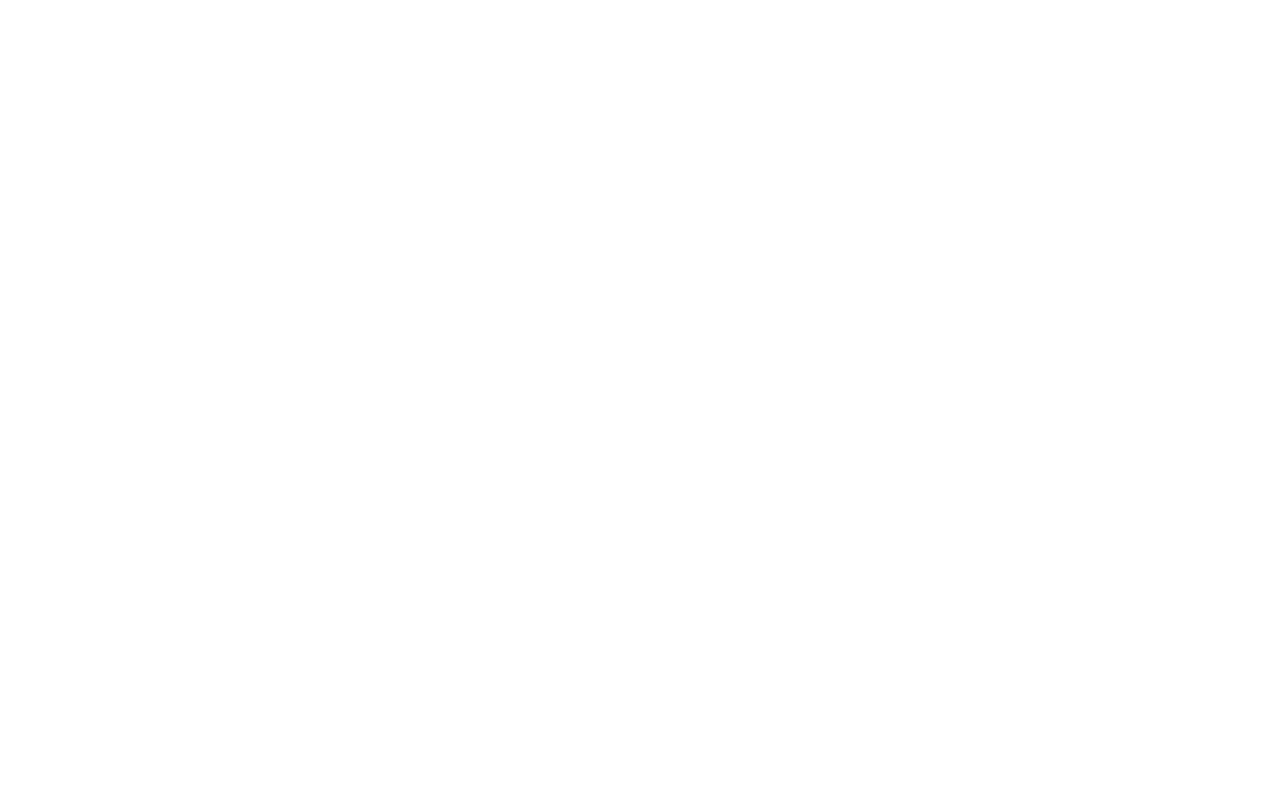
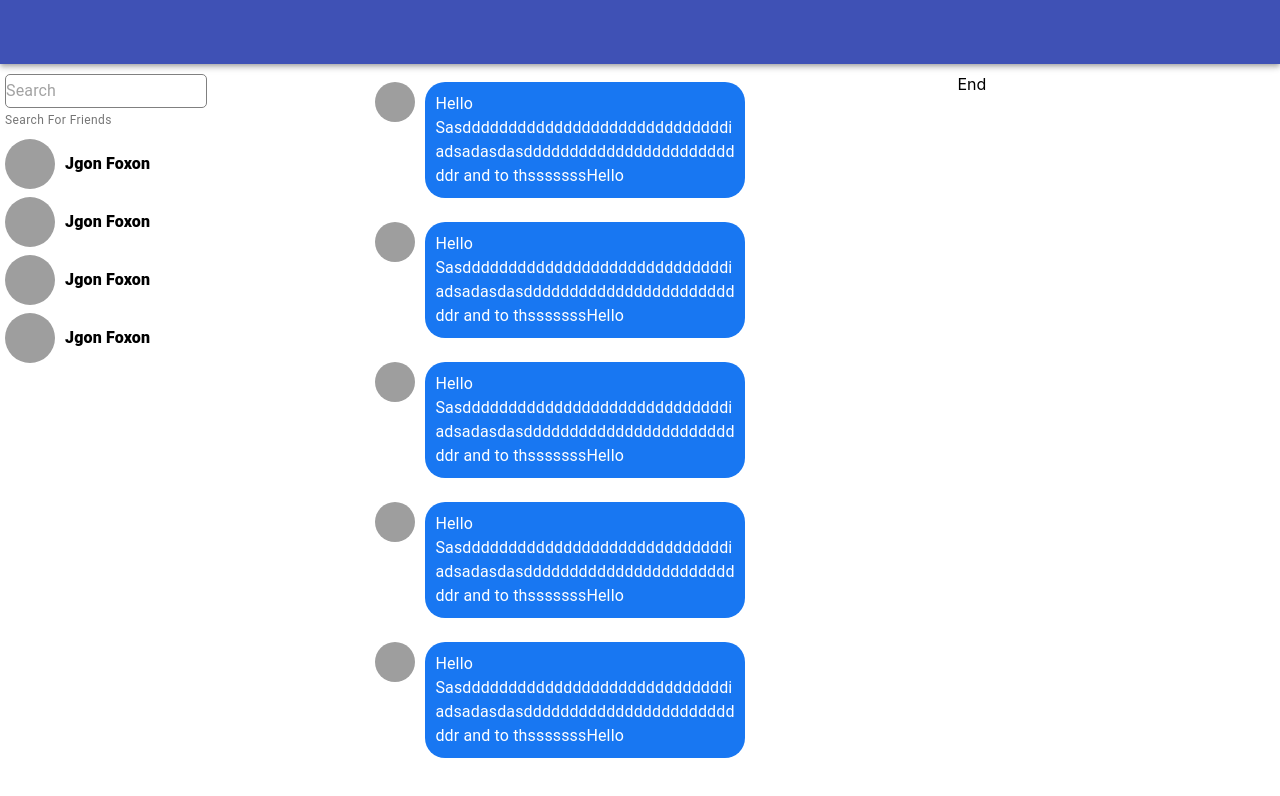
Before and after one commit to Abdulrahimch/mett_new_people, a React (Create React App) app in the folder client/: page /chat in a window 1280 px wide. Shown: the top 796 px of the page. Built offline with nearby package versions, Linux system fonts and the light colour scheme; grey boxes are pictures that could not be loaded.

Commit message:
adding chat page and header component

```diff
--- a/client/src/App.tsx
+++ b/client/src/App.tsx
@@ -3,15 +3,19 @@
 import Login from './pages/Login/Login';
 import Home from './pages/Home/Home';
 import SignUp from './pages/SignUp/SignUp';
+import AuthChat from './pages/Chat/AuthChat';
+import Header from './components/Header/Header';
 
 function App (): JSX.Element {
     return (
         <BrowserRouter>
-            <Switch>
-                <Route exact path="/" component={Home} />
-                <Route exact path="/login" component={Login} />
-                <Route exact path="/signup" component={SignUp} />
-            </Switch>
+            <Header />
+                <Switch>
+                    <Route exact path="/" component={Home} />
+                    <Route exact path="/login" component={Login} />
+                    <Route exact path="/signup" component={SignUp} />
+                    <Route exact path="/chat" component={AuthChat} />
+                </Switch>
         </BrowserRouter>
     )
 };
--- /dev/null
+++ b/client/src/components/Header/Header.tsx
@@ -0,0 +1,14 @@
+import { AppBar, Toolbar } from '@material-ui/core';
+
+function Header(): JSX.Element{
+    return (
+        <>
+            <AppBar position="static">
+                <Toolbar></Toolbar>
+            </AppBar>
+
+        </>
+    )
+}
+
+export default Header;
--- /dev/null
+++ b/client/src/pages/Chat/AuthChat.tsx
@@ -0,0 +1,43 @@
+import { Grid, Box, TextField } from '@material-ui/core';
+import useStyles from './useStyles';
+import Conversation from './Conversation/Conversation';
+import Message from './Message/Message';
+
+function AuthChat(): JSX.Element {
+    const { root, mainBox, chatMenu, chatBox, chatOnline, inputs } = useStyles();
+    return (
+        <>
+            <Grid container className={root}>
+                <Grid item xs={12} sm={12} md={12} lg={12}>
+                    <Box className={mainBox}>
+                        <Box className={chatMenu}>
+                            <TextField
+                                id="search"
+                                placeholder="Search"
+                                helperText="Search For Friends"
+                                InputProps={{
+                                    classes: { input: inputs },
+                                    disableUnderline: true,
+                                }}
+                            />
+                            <Conversation />
+                            <Conversation />
+                            <Conversation />
+                            <Conversation />
+                        </Box>
+                        <Box className={chatBox}>
+                            <Message />
+                            <Message />
+                            <Message />
+                            <Message />
+                            <Message />
+                        </Box>
+                        <Box className={chatOnline}>End</Box>
+                    </Box>
+                </Grid>
+            </Grid>
+        </>
+    )
+}
+
+export default AuthChat;
--- /dev/null
+++ b/client/src/pages/Chat/Conversation/Conversation.tsx
@@ -0,0 +1,25 @@
+import { Grid, Avatar, Typography } from "@material-ui/core";
+import useStyles from "./useStyles";
+
+function Conversation(): JSX.Element {
+    const { img, name, container } = useStyles();
+
+    return (
+        <>
+            <Grid container className={container}>
+                <Grid item>
+                    <Avatar
+                        src="https://meetnewpeople.s3.amazonaws.com/img01.jpg"
+                        alt="random"
+                        className={img}
+                    />
+                </Grid>
+                <Grid item>
+                    <Typography className={name}>Jgon Foxon</Typography>
+                </Grid>
+            </Grid>
+        </>
+    )
+}
+
+export default Conversation;
--- /dev/null
+++ b/client/src/pages/Chat/Conversation/useStyles.ts
@@ -0,0 +1,27 @@
+import { makeStyles } from "@material-ui/core/styles";
+
+const useStyles = makeStyles((theme) => ({
+    container: {
+        cursor: 'pointer',
+        justifyContent: "flex-start",
+         alignItems: "center",
+         marginTop: '0.5em',
+        '&:hover': {
+            backgroundColor: '#B8B8B8'
+        }
+    },
+    img: {
+        width: '50px',
+        height: '50px',
+        marginRight: '0.5em',
+
+    },
+    name: {
+        fontsize: 12,
+        fontWeight: 800,
+    },
+
+
+}));
+
+export default useStyles;
--- /dev/null
+++ b/client/src/pages/Chat/Message/Message.tsx
@@ -0,0 +1,29 @@
+import useStyles from './useStyles';
+import { Grid, Avatar, Typography, Box } from '@material-ui/core';
+
+function Message(): JSX.Element {
+    const { root, img, text, itemContainer } = useStyles();
+    return (
+        <>
+            <Grid container direction="column" className={root}>
+                <Grid item container alignItems="center" className={itemContainer}>
+                    <Box
+                        display="flex">
+                        <Avatar
+                            src="https://meetnewpeople.s3.amazonaws.com/img01.jpg"
+                            className={img}
+                        />
+                        <Typography
+                            paragraph={true}
+                            className={text}
+                        >
+                            Hello Sasdddddddddddddddddddddddddddddiadsadasdasdddddddddddddddddddddddddr and  to thsssssssHello
+                        </Typography>
+                    </Box>
+                </Grid>
+            </Grid>
+        </>
+    )
+};
+
+export default Message;
--- /dev/null
+++ b/client/src/pages/Chat/Message/useStyles.ts
@@ -0,0 +1,23 @@
+import { makeStyles } from "@material-ui/core/styles";
+
+const useStyles = makeStyles((theme) => ({
+    root: {
+        marginTop: '0.5em',
+    },
+    img: {
+        marginRight: '0.5em'
+    },
+    text: {
+        padding: '10px',
+        backgroundColor: '#1877F2',
+        borderRadius: '20px',
+        color: '#FFFFFF',
+        maxWidth: '300px',
+        wordWrap: "break-word"
+    },
+    itemContainer: {
+
+    }
+}));
+
+export default useStyles;
--- /dev/null
+++ b/client/src/pages/Chat/useStyles.ts
@@ -0,0 +1,38 @@
+import { makeStyles } from "@material-ui/core/styles";
+
+const useStyles = makeStyles((theme) => ({
+    root: {
+        minHeight: '100vh',
+        justifyContent: 'center',
+        alignItems: 'center',
+        position: 'relative',
+        padding: '10px 5px'
+    },
+    welcome: {
+        fontWeight: 800,
+        color: theme.palette.common.black,
+        margonBottom: '1em'
+    },
+    mainBox: {
+        minHeight: '100vh',
+        display: 'flex',
+        width: '100%',
+    },
+    chatMenu: {
+        flex: 3.5,
+    },
+    chatBox: {
+        flex: 5.5,
+    },
+    chatOnline: {
+        flex: 3,
+    },
+    inputs: {
+        border: '1px solid grey',
+        borderRadius: 5,
+        width: '90%'
+
+    }
+}));
+
+export default useStyles;
--- a/client/src/pages/Home/Home.tsx
+++ b/client/src/pages/Home/Home.tsx
@@ -19,7 +19,7 @@
                 <Grid item className={gridItem}>
                     <Grid container justify="space-evenly">
                         <Grid item>
-                            <CustomButton btnText="Meet new People" style='chat' linkTo='/' />
+                            <CustomButton btnText="Meet new People" style='chat' linkTo='/chat' />
                         </Grid>
                         <Grid item>
                             <CustomButton btnText="sign in" style='chat' linkTo='/login'/>
```
